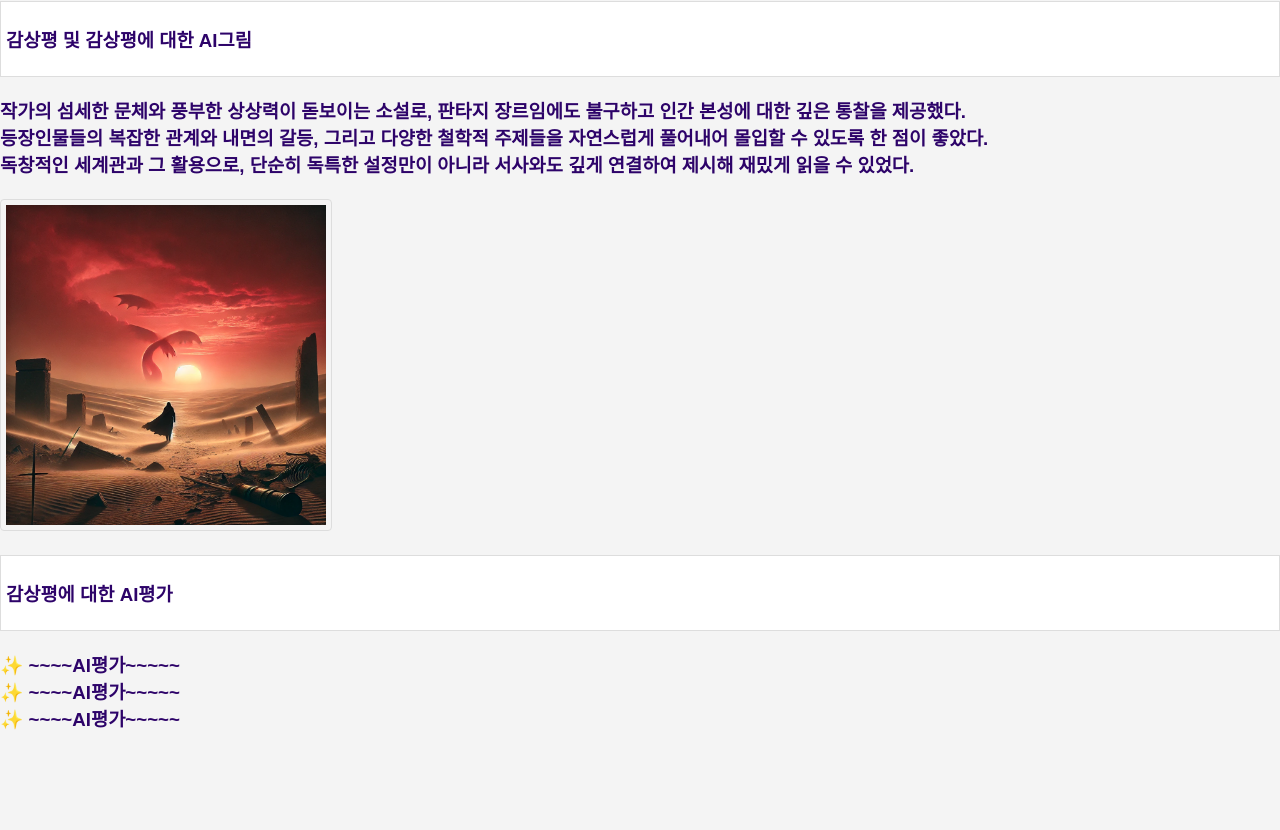
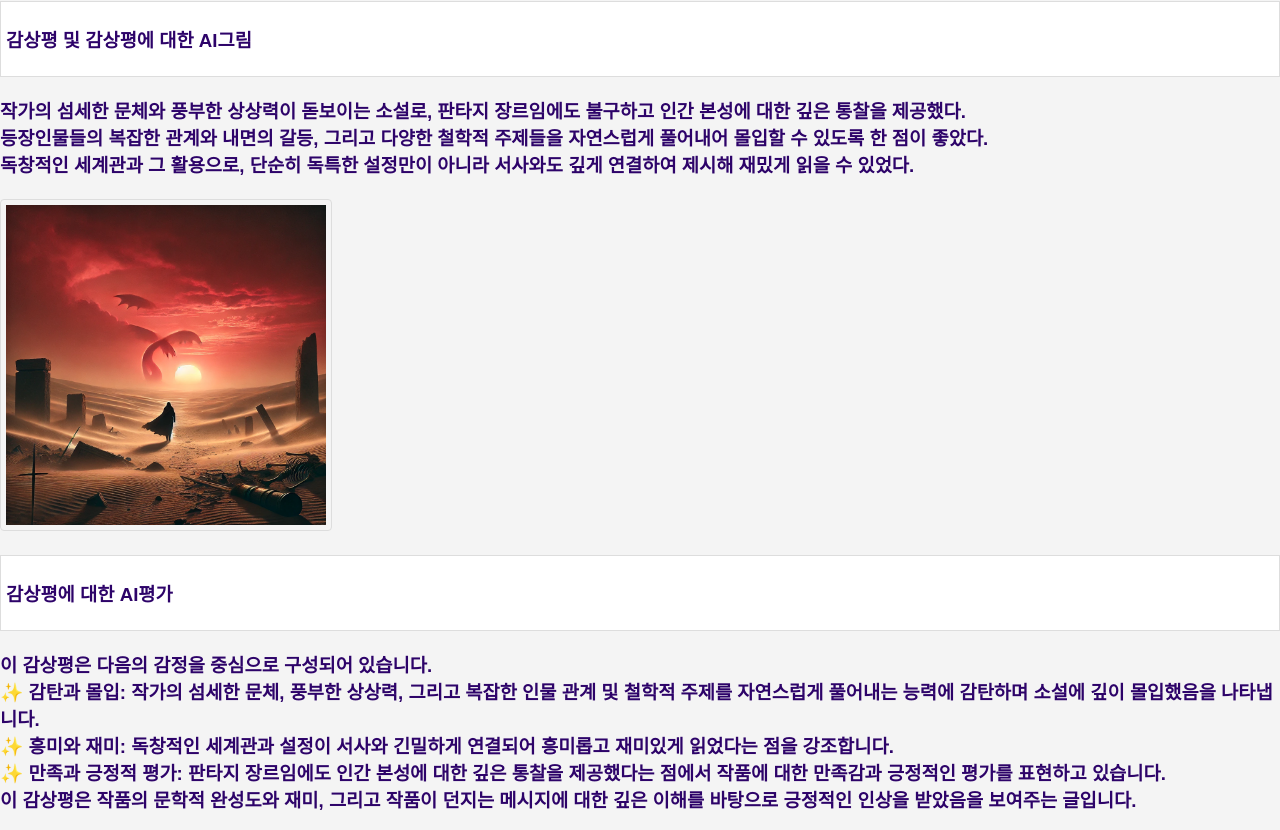
Before and after one commit to khadong/BookLog, a plain HTML site: page fantasy.html in a window 1280 px wide. Shown: the part 383-1213 px from the top of the page. Before the commit the page ends 1132 px from the top, so only its background shows below. Drawn offline with Linux system fonts and the light colour scheme.

Commit message:
Update fantasy.html

```diff
--- a/fantasy.html
+++ b/fantasy.html
@@ -25,9 +25,11 @@
     </h3>
     <li><h3>감상평에 대한 AI평가</h3></li>
     <h3>
-        &#10024; ~~~~AI평가~~~~~<br>
-        &#10024; ~~~~AI평가~~~~~<br>
-        &#10024; ~~~~AI평가~~~~~<br>
+	이 감상평은 다음의 감정을 중심으로 구성되어 있습니다.<br>
+        &#10024; 감탄과 몰입: 작가의 섬세한 문체, 풍부한 상상력, 그리고 복잡한 인물 관계 및 철학적 주제를 자연스럽게 풀어내는 능력에 감탄하며 소설에 깊이 몰입했음을 나타냅니다.<br>
+        &#10024; 흥미와 재미: 독창적인 세계관과 설정이 서사와 긴밀하게 연결되어 흥미롭고 재미있게 읽었다는 점을 강조합니다.<br>
+        &#10024; 만족과 긍정적 평가: 판타지 장르임에도 인간 본성에 대한 깊은 통찰을 제공했다는 점에서 작품에 대한 만족감과 긍정적인 평가를 표현하고 있습니다.<br>
+	이 감상평은 작품의 문학적 완성도와 재미, 그리고 작품이 던지는 메시지에 대한 깊은 이해를 바탕으로 긍정적인 인상을 받았음을 보여주는 글입니다.<br>
     </h3>
 </ul>
 
```
